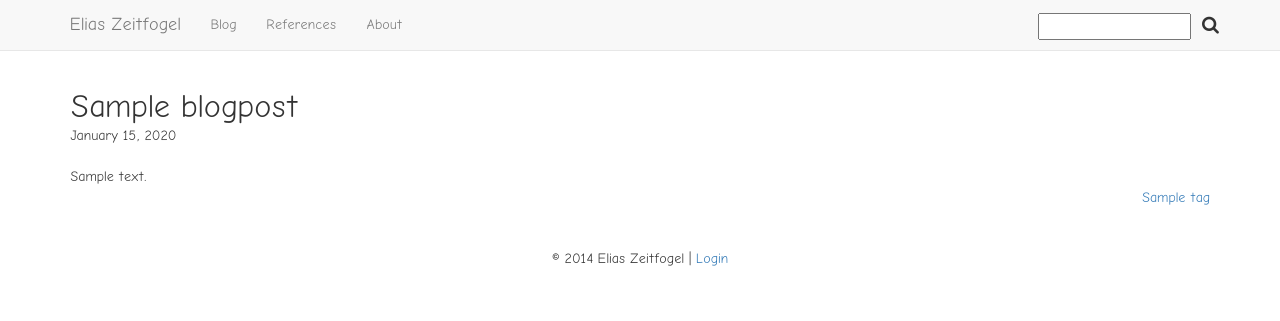
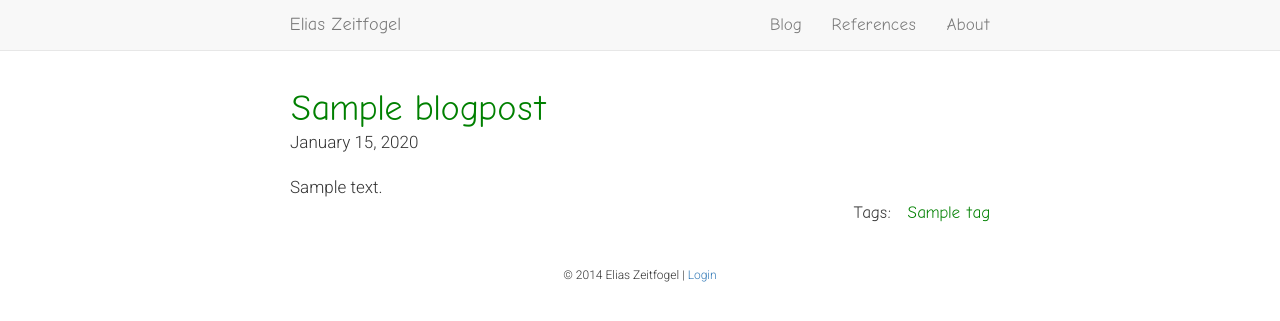
Before and after one commit to niijv/webvita, a Flask app: a page that uses wsgi/webvita/templates/layout.html in a window 1280 px wide. Shown: the top 321 px of the page. Run offline with Flask 2, Linux system fonts and the light colour scheme; tables that the repository leaves empty hold one stand-in row (values such as "Sample post"); some libraries are stand-ins or nearby versions.

Commit message:
Design tweaks

```diff
--- a/wsgi/webvita/static/css/font.css
+++ b/wsgi/webvita/static/css/font.css
@@ -2,16 +2,15 @@
    IMPLEMENTATION
    ========================================================================== */
 
-body {
+/*body {
     font-family: 'Comic Neue', sans-serif;
     font-weight: 300;
     font-size: 14px;
     line-height: 1.5;
-    /* Enable a font's kerning: http://stackoverflow.com/questions/15160897/font-feature-settings-what-is-the-correct-syntax */
     font-feature-settings: "kern";
     -moz-font-feature-settings: "kern";
     -webkit-font-feature-settings: "kern";
-}
+}*/
 
 
 /*
--- a/wsgi/webvita/static/css/style.css
+++ b/wsgi/webvita/static/css/style.css
@@ -1,29 +1,72 @@
 body {
     padding-top: 70px;
+    font-family: 'Roboto', sans-serif;
+    line-height: 1.5;
+    font-size: 17px;
 }
 
 h1, h2, h3, h4, h5, h6 {
     font-family: 'Comic Neue', sans-serif;
+    font-feature-settings: "kern";
+    -moz-font-feature-settings: "kern";
+    -webkit-font-feature-settings: "kern";
+}
+
+.navbar {
+    font-family: 'Comic Neue', sans-serif;
+    font-feature-settings: "kern";
+    -moz-font-feature-settings: "kern";
+    -webkit-font-feature-settings: "kern";
+
+}
+
+.navbar-toggle {
+    padding: 0px 4px 0px 4px;
+    margin-bottom: 6px;
+}
+
+h1 a, h2 a {
+    color: green;
+}
+
+.reference h2 {
+    color: green;
+}
+
+a:hover, a:focus {
+    color: red;
+    text-decoration: none;
+}
+
+.tags a {
+    margin-left: 10px;
+    color: green;
+}
+
+.tags a:hover, .tags a:focus {
+    color: red;
 }
 
 .overview h1 {
+    font-size: 28px;
+}
+
+.overview h2 {
     font-size: 24px;
 }
 
-.overview h2 {
-    font-size: 20px;
-}
-
 .detailed h1 {
-    font-size: 32px;
+    font-size: 36px;
+    color: green;
 }
 
 .detailed h2 {
-    font-size: 24px;
+    font-size: 28px;
+    color: green;
 }
 
 h1.section-header {
-    color: grey; /* change to light grey */
+    color: grey;
 }
 
 .navbar-nav>li>form {
@@ -62,12 +105,19 @@ section.container {
 
 .tags {
     float: right;
+    font-family: 'Comic Neue', sans-serif;
+    font-feature-settings: "kern";
+    -moz-font-feature-settings: "kern";
+    -webkit-font-feature-settings: "kern";
 }
 
 footer.container {
     text-align: center;
+    font-size: 12px;
 }
 
 @media (min-width: 768px) {
-
+    .container {
+        max-width: 730px;
+    }
 }
--- a/wsgi/webvita/templates/layout.html
+++ b/wsgi/webvita/templates/layout.html
@@ -18,8 +18,10 @@
 
 
         <link rel=stylesheet type=text/css href="{{ url_for('static', filename='css/style.css') }}">
+        <link rel=stylesheet type=text/css href="{{ url_for('static', filename='css/font.css') }}">
         <link rel=stylesheet type=text/css href="{{ url_for('static', filename='css/pygments_.css') }}">
-        <link rel=stylesheet type=text/css href="{{ url_for('static', filename='css/font.css') }}">
+
+        <link href='http://fonts.googleapis.com/css?family=Roboto:300' rel='stylesheet' type='text/css'>
 
         <title> {% block title %}Blog{% endblock %} | Elias Zeitfogel - Webvita </title>
     </head>
@@ -35,21 +37,19 @@
                     <a class="navbar-brand" href="{{ url_for('show_about') }}">Elias Zeitfogel</a>
                 </div>
                 <div class="navbar-collapse collapse">
-                    <ul class="nav navbar-nav">
+                    <ul class="nav navbar-nav navbar-right">
                         <li {% if request.path == '/' %} class="active" {% endif %}><a href="{{ url_for('show_blog') }}">Blog</a></li>
                         <li {% if request.path == '/references' %} class="active" {% endif %}><a href="{{ url_for('show_references') }}">References</a></li>
                         <li {% if request.path == '/about' %} class="active" {% endif %}><a href="{{ url_for('show_about') }}">About</a></li>
                     </ul>
-                    <ul class="nav navbar-nav navbar-right">
+                    <!--<ul class="nav navbar-nav navbar-right">
                         <li>
                             <form id="search" action="{{ url_for('show_search') }}" method="POST" accept-charset="utf-8">
-                                <!--<label for="searchbar">Search this site:</label>-->
                                 <input type="text" name="searchterms"/>
-                                <!--<label for="submit" value="Search"></label>-->
                                 <input type="submit" class="search" value="&#xf002;"/>
                             </form>
                         </li>
-                    </ul>
+                    </ul>-->
                 </div>
             </div>
         </nav>
--- a/wsgi/webvita/templates/show_blog.html
+++ b/wsgi/webvita/templates/show_blog.html
@@ -16,7 +16,7 @@
             {{ blogpost.subtitle|safe }}
         </p>
     </div>
-    <div class="tags">
+    <div class="tags"> Tags:
     {% for tag in blogpost.tags %}
         <a href="{{ url_for('show_tag', tag_name=tag.name) }}">{{ tag.name }}</a>
     {% endfor %}
--- a/wsgi/webvita/templates/show_blogpost.html
+++ b/wsgi/webvita/templates/show_blogpost.html
@@ -12,7 +12,7 @@
     <h1> {{ blogpost.title|safe }} </h1>
     <div class="date"> {{ blogpost.posted.strftime('%B %d, %Y')|safe }} </div>
     <div class="text"> {{ blogpost.text_html|safe }} </div>
-    <div class="tags">
+    <div class="tags"> Tags:
     {% for tag in blogpost.tags %}
         <a href="{{ url_for('show_tag', tag_name=tag.name) }}">{{ tag.name|safe }}</a>
     {% endfor %}
--- a/wsgi/webvita/templates/show_tag_blogposts.html
+++ b/wsgi/webvita/templates/show_tag_blogposts.html
@@ -6,7 +6,7 @@
 
 <div class="overview">
 
-<h2> Posts about {{ tag_name|safe }} </h2>
+<h2> Blogposts on "{{ tag_name|safe }}" </h2>
 
 {% for blogpost in blogposts %}
 
@@ -20,7 +20,7 @@
             {{ blogpost.subtitle|safe }}
         </p>
     </div>
-    <div class="tags">
+    <div class="tags"> Tags:
     {% for tag in blogpost.tags %}
         <a href="{{ url_for('show_tag', tag_name=tag.name) }}">{{ tag.name }}</a>
     {% endfor %}
```
Also changed, not shown: dependencies.txt (deleted, +0 -19 lines).
